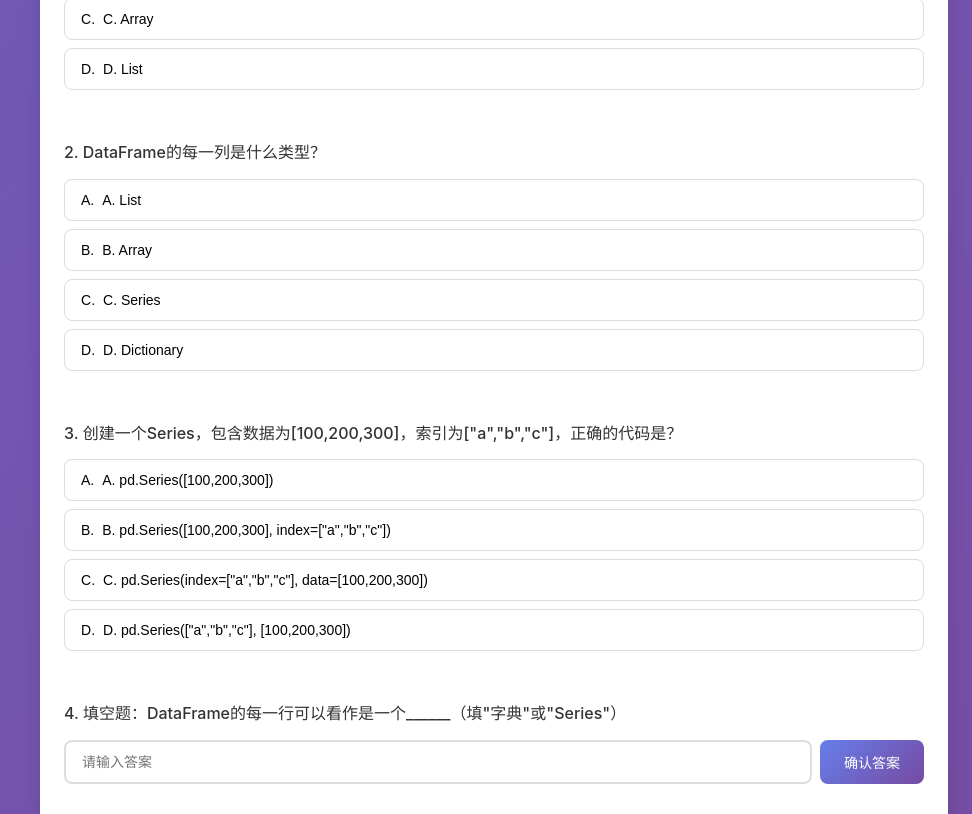
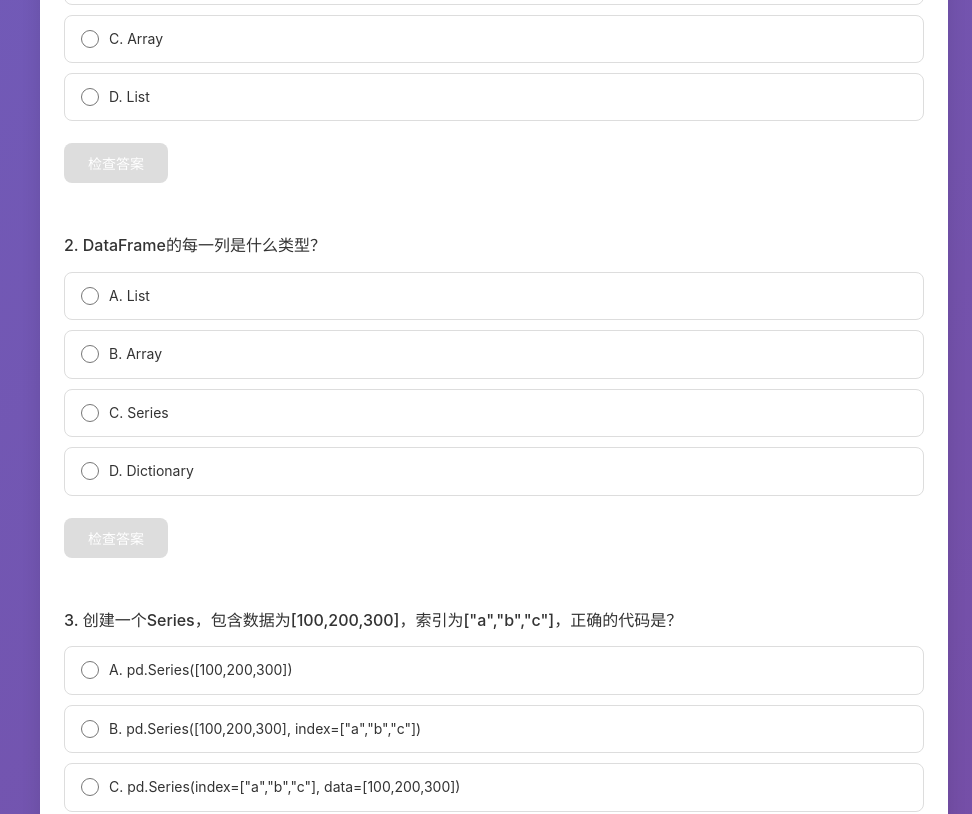
Before and after one commit to jvjv001/zhm1, a React (Vite) app: page / in a window 1280 px wide. Shown: the part 5540-6354 px from the top of the page, without its empty margins (308-1280 px from the left). Built offline with nearby package versions, Linux system fonts and the light colour scheme.

Commit message:
修改QuizItem组件为radio按钮形式，添加检查答案按钮

```diff
--- a/src/pages/CourseLearning.jsx
+++ b/src/pages/CourseLearning.jsx
@@ -1033,43 +1033,45 @@ export const CourseLearning = ({ onNavigateToProjects }) => {
           </div>
         </div>
       )}
-     </>
-   );
+    </>
+  );
 };
 
 const QuizItem = ({ question, index, topicId, savedAnswer, onSaveAnswer }) => {
   const [selectedOption, setSelectedOption] = useState(savedAnswer?.userAnswer ?? null);
   const [inputAnswer, setInputAnswer] = useState(savedAnswer?.userAnswer ?? '');
-  const [showExplanation, setShowExplanation] = useState(savedAnswer !== undefined);
+  const [showResult, setShowResult] = useState(savedAnswer !== undefined);
 
-  // 判断题目类型
   const isFillInBlank = !question.options;
 
-  const handleOptionClick = (optIndex) => {
+  const handleOptionChange = (optIndex) => {
     setSelectedOption(optIndex);
-    setShowExplanation(true);
-    const isCorrect = optIndex === question.correct;
-    onSaveAnswer(topicId, question.id, optIndex, isCorrect);
   };
 
-  const handleInputAnswer = () => {
-    setShowExplanation(true);
-    const isCorrect = inputAnswer.trim().toLowerCase() === String(question.correct).toLowerCase();
-    onSaveAnswer(topicId, question.id, inputAnswer.trim(), isCorrect);
+  const handleCheckAnswer = () => {
+    setShowResult(true);
+    if (!isFillInBlank) {
+      const isCorrect = selectedOption === question.correct;
+      onSaveAnswer(topicId, question.id, selectedOption, isCorrect);
+    } else {
+      const isCorrect = inputAnswer.trim().toLowerCase() === String(question.correct).toLowerCase();
+      onSaveAnswer(topicId, question.id, inputAnswer.trim(), isCorrect);
+    }
   };
 
   const handleKeyPress = (e) => {
-    if (e.key === 'Enter' && !showExplanation) {
-      handleInputAnswer();
+    if (e.key === 'Enter' && !showResult) {
+      handleCheckAnswer();
     }
   };
 
-  const isCorrectOption = (optIndex) => optIndex === question.correct;
-  const isWrongOption = (optIndex) => showExplanation && selectedOption === optIndex && !isCorrectOption(optIndex);
-
-  const isFillInCorrect = () => isFillInBlank && showExplanation &&
-    inputAnswer.trim().toLowerCase() === String(question.correct).toLowerCase();
-  const isFillInWrong = () => isFillInBlank && showExplanation && !isFillInCorrect();
+  const isCorrectAnswer = () => {
+    if (!isFillInBlank) {
+      return selectedOption === question.correct;
+    } else {
+      return inputAnswer.trim().toLowerCase() === String(question.correct).toLowerCase();
+    }
+  };
 
   return (
     <div style={{
@@ -1077,7 +1079,7 @@ const QuizItem = ({ question, index, topicId, savedAnswer, onSaveAnswer }) => {
       paddingBottom: '24px',
       borderBottom: index < question.length - 1 ? '1px solid #eee' : 'none'
     }}>
-      <div style={{ display: 'flex', alignItems: 'center', gap: '8px', marginBottom: '8px', flexWrap: 'wrap' }}>
+      <div style={{ display: 'flex', alignItems: 'center', gap: '8px', marginBottom: '12px', flexWrap: 'wrap' }}>
         <p style={{ fontWeight: 500, margin: 0, color: '#333' }}>
           {index + 1}. {question.text}
         </p>
@@ -1096,46 +1098,104 @@ const QuizItem = ({ question, index, topicId, savedAnswer, onSaveAnswer }) => {
       </div>
 
       {!isFillInBlank ? (
-        /* 选择题 */
-        <div style={{ display: 'flex', flexDirection: 'column', gap: '8px', marginTop: '12px' }}>
+        <div style={{ display: 'flex', flexDirection: 'column', gap: '10px', marginTop: '12px' }}>
           {question.options.map((opt, optIndex) => (
-            <button
+            <div
               key={optIndex}
-              onClick={() => !showExplanation && handleOptionClick(optIndex)}
-              disabled={showExplanation}
               style={{
+                display: 'flex',
+                alignItems: 'flex-start',
+                gap: '10px',
                 padding: '12px 16px',
-                border: showExplanation
-                  ? (isCorrectOption(optIndex)
+                border: showResult
+                  ? (optIndex === question.correct
                     ? '2px solid #4caf50'
-                    : (isWrongOption(optIndex) ? '2px solid #f44336' : '1px solid #ddd'))
+                    : (selectedOption === optIndex && !isCorrectAnswer() ? '2px solid #f44336' : '1px solid #ddd'))
                   : (selectedOption === optIndex ? '2px solid #667eea' : '1px solid #ddd'),
                 borderRadius: '8px',
-                background: showExplanation
-                  ? (isCorrectOption(optIndex)
+                background: showResult
+                  ? (optIndex === question.correct
                     ? '#e8f5e9'
-                    : (isWrongOption(optIndex) ? '#ffebee' : 'white'))
+                    : (selectedOption === optIndex && !isCorrectAnswer() ? '#ffebee' : 'white'))
                   : (selectedOption === optIndex ? '#f3e5f5' : 'white'),
-                cursor: showExplanation ? 'default' : 'pointer',
-                textAlign: 'left',
+                cursor: showResult ? 'default' : 'pointer',
                 transition: 'all 0.3s ease',
-                opacity: showExplanation && selectedOption !== optIndex && !isCorrectOption(optIndex) ? 0.6 : 1,
-                fontSize: '14px'
+                opacity: showResult && selectedOption !== optIndex && optIndex !== question.correct ? 0.6 : 1
+              }}
+              onClick={() => !showResult && handleOptionChange(optIndex)}
+            >
+              <input
+                type="radio"
+                name={`question-${question.id}`}
+                checked={selectedOption === optIndex}
+                onChange={() => !showResult && handleOptionChange(optIndex)}
+                disabled={showResult}
+                style={{
+                  width: '18px',
+                  height: '18px',
+                  marginTop: '2px',
+                  flexShrink: 0,
+                  cursor: showResult ? 'default' : 'pointer',
+                  accentColor: '#667eea'
+                }}
+              />
+              <span style={{ fontSize: '14px', lineHeight: '1.6' }}>
+                {opt}
+                {showResult && optIndex === question.correct && (
+                  <span style={{ color: '#4caf50', fontWeight: 600, marginLeft: '8px' }}>✓ 正确</span>
+                )}
+                {showResult && selectedOption === optIndex && !isCorrectAnswer() && (
+                  <span style={{ color: '#f44336', fontWeight: 600, marginLeft: '8px' }}>✗ 错误</span>
+                )}
+              </span>
+            </div>
+          ))}
+
+          {!showResult && (
+            <button
+              onClick={handleCheckAnswer}
+              disabled={selectedOption === null}
+              style={{
+                marginTop: '12px',
+                padding: '10px 24px',
+                background: selectedOption === null ? '#ddd' : 'linear-gradient(135deg, #667eea 0%, #764ba2 100%)',
+                color: 'white',
+                border: 'none',
+                borderRadius: '8px',
+                cursor: selectedOption === null ? 'not-allowed' : 'pointer',
+                fontWeight: 500,
+                fontSize: '14px',
+                width: 'fit-content'
               }}
             >
-              <span style={{ fontWeight: 500, marginRight: '8px' }}>
-                {String.fromCharCode(65 + optIndex)}.
-              </span>
-              {opt}
-              {showExplanation && isCorrectOption(optIndex) && ' ✓'}
-              {showExplanation && isWrongOption(optIndex) && ' ✗'}
+              检查答案
             </button>
-          ))}
+          )}
+
+          {showResult && (
+            <div style={{
+              marginTop: '16px',
+              padding: '16px',
+              background: isCorrectAnswer() ? '#e8f5e9' : '#fff3e0',
+              borderRadius: '8px',
+              borderLeft: '4px solid ' + (isCorrectAnswer() ? '#4caf50' : '#ff9800')
+            }}>
+              <p style={{
+                fontWeight: 600,
+                margin: '0 0 8px 0',
+                color: isCorrectAnswer() ? '#2e7d32' : '#e65100'
+              }}>
+                {isCorrectAnswer() ? '🎉 回答正确！' : '❌ 回答错误'}
+              </p>
+              <p style={{ margin: 0, color: '#666', lineHeight: '1.6' }}>
+                {question.explanation}
+              </p>
+            </div>
+          )}
         </div>
       ) : (
-        /* 填空题 */
         <div style={{ marginTop: '12px' }}>
-          {!showExplanation ? (
+          {!showResult ? (
             <div style={{ display: 'flex', gap: '8px' }}>
               <input
                 type="text"
@@ -1156,73 +1216,65 @@ const QuizItem = ({ question, index, topicId, savedAnswer, onSaveAnswer }) => {
                 onBlur={(e) => e.target.style.borderColor = '#ddd'}
               />
               <button
-                onClick={handleInputAnswer}
+                onClick={handleCheckAnswer}
+                disabled={!inputAnswer.trim()}
                 style={{
                   padding: '12px 24px',
-                  background: 'linear-gradient(135deg, #667eea 0%, #764ba2 100%)',
+                  background: !inputAnswer.trim() ? '#ddd' : 'linear-gradient(135deg, #667eea 0%, #764ba2 100%)',
                   color: 'white',
                   border: 'none',
                   borderRadius: '8px',
-                  cursor: 'pointer',
+                  cursor: !inputAnswer.trim() ? 'not-allowed' : 'pointer',
                   fontWeight: 500,
                   fontSize: '14px'
                 }}
               >
-                确认答案
+                检查答案
               </button>
             </div>
           ) : (
             <div>
               <div style={{
                 padding: '12px 16px',
-                background: isFillInCorrect() ? '#e8f5e9' : '#ffebee',
-                border: isFillInCorrect() ? '2px solid #4caf50' : '2px solid #f44336',
+                background: isCorrectAnswer() ? '#e8f5e9' : '#ffebee',
+                border: isCorrectAnswer() ? '2px solid #4caf50' : '2px solid #f44336',
                 borderRadius: '8px',
-                marginBottom: '8px'
+                marginBottom: '12px'
               }}>
                 <span style={{ fontWeight: 500, marginRight: '8px' }}>你的答案：</span>
-                <span style={{ color: isFillInCorrect() ? '#2e7d32' : '#c62828' }}>{inputAnswer}</span>
-                {isFillInCorrect() && ' ✓'}
-                {isFillInWrong() && ' ✗'}
+                <span style={{ color: isCorrectAnswer() ? '#2e7d32' : '#c62828' }}>{inputAnswer}</span>
+                {isCorrectAnswer() ? ' ✓' : ' ✗'}
               </div>
               <div style={{
                 padding: '12px 16px',
                 background: '#f5f5f5',
                 borderRadius: '8px',
-                marginTop: '8px'
+                marginBottom: '12px'
               }}>
                 <span style={{ fontWeight: 500, marginRight: '8px' }}>正确答案：</span>
                 <span style={{ color: '#2e7d32', fontWeight: 500 }}>{question.correct}</span>
+              </div>
+              <div style={{
+                padding: '16px',
+                background: isCorrectAnswer() ? '#e8f5e9' : '#fff3e0',
+                borderRadius: '8px',
+                borderLeft: '4px solid ' + (isCorrectAnswer() ? '#4caf50' : '#ff9800')
+              }}>
+                <p style={{
+                  fontWeight: 600,
+                  margin: '0 0 8px 0',
+                  color: isCorrectAnswer() ? '#2e7d32' : '#e65100'
+                }}>
+                  {isCorrectAnswer() ? '🎉 回答正确！' : '❌ 回答错误'}
+                </p>
+                <p style={{ margin: 0, color: '#666', lineHeight: '1.6' }}>
+                  {question.explanation}
+                </p>
               </div>
             </div>
           )}
         </div>
       )}
-
-      {showExplanation && (
-        <div style={{
-          marginTop: '16px',
-          padding: '16px',
-          background: (() => {
-            if (isFillInBlank) return isFillInCorrect() ? '#e8f5e9' : '#fff3e0';
-            return selectedOption === question.correct ? '#e8f5e9' : '#fff3e0';
-          })(),
-          borderRadius: '8px',
-          borderLeft: `4px solid ${(() => {
-            if (isFillInBlank) return isFillInCorrect() ? '#4caf50' : '#ff9800';
-            return selectedOption === question.correct ? '#4caf50' : '#ff9800';
-          })()}`,
-          borderTop: '1px solid #eee'
-        }}>
-          <p style={{ fontWeight: 500, marginBottom: '8px', color: '#333' }}>
-            {(() => {
-              if (isFillInBlank) return isFillInCorrect() ? '✅ 回答正确！' : '❌ 回答错误';
-              return selectedOption === question.correct ? '✅ 回答正确！' : '❌ 回答错误';
-            })()}
-          </p>
-          <p style={{ color: '#666', lineHeight: 1.6, margin: 0 }}>{question.explanation}</p>
-        </div>
-      )}
     </div>
   );
 };
```
